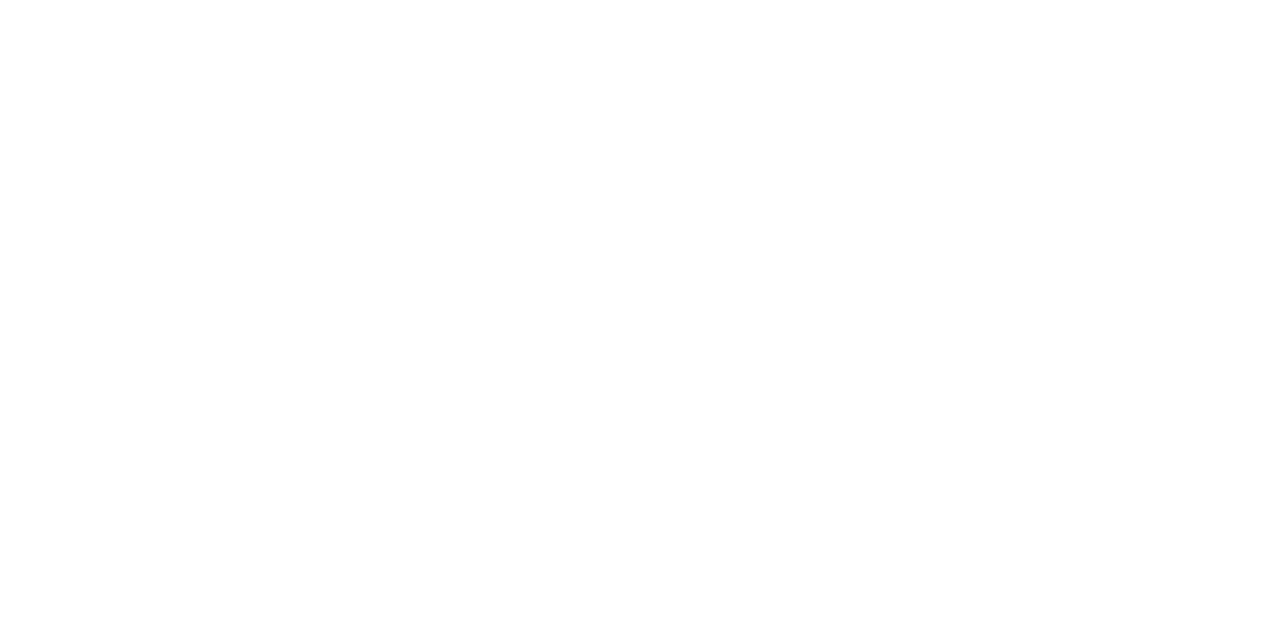
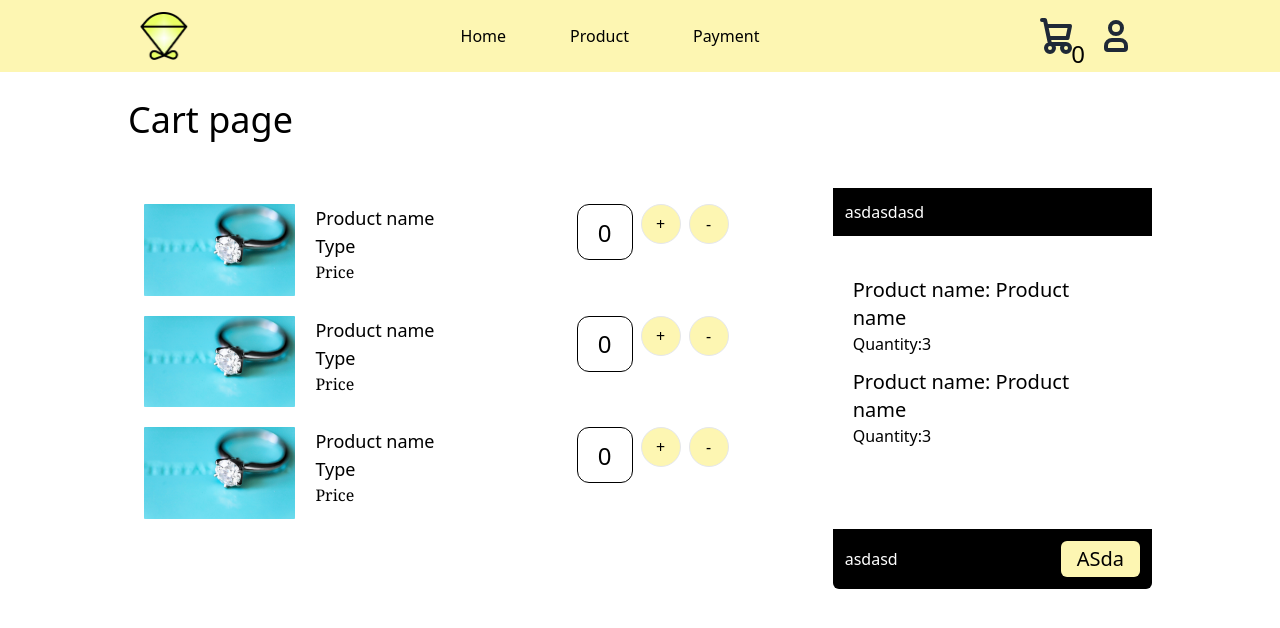
Before and after one commit to trungminhgit/JewelryStoreManagement, a React (Vite) app in the folder frontend/jewelryStore/: page /cart in a window 1280 px wide. Before the commit this address had no page. Shown: the top 628 px of the page. Built offline with nearby package versions, Linux system fonts and the light colour scheme.

Commit message:
doing: temp commit

```diff
--- a/frontend/jewelryStore/src/App.jsx
+++ b/frontend/jewelryStore/src/App.jsx
@@ -38,6 +38,7 @@ function App() {
         <BrowserRouter>
           <Routes>
             <Route path="/" element={<Home/>}/>
+            <Route path="/cart" element={<Cart/>}/>
             <Route path="/client" element={<Home2/>}/>
             <Route path="/users" element={<Users/>}/>
             <Route path="/users/add" element={<AddUser/>}/>
--- a/frontend/jewelryStore/src/components/CardProduct.jsx
+++ b/frontend/jewelryStore/src/components/CardProduct.jsx
@@ -1,6 +1,24 @@
+import {useContext} from "react";
+import {cartContext} from "../helper/Context.js";
+
 export default function CardProduct({id=null,name, subname, description, imageUrl}) {
-    const addToCart = (id)=>{
-
+    const {cart ,cartDispatch} = useContext(cartContext);
+    console.log(cart);
+    const addToCart = (id) => {
+        cartDispatch({
+            type:"add",
+            payload:{
+                id:id
+            }
+        })
+    }
+    const subtractToCart = (id) => {
+        cartDispatch({
+            type:"remove",
+            payload:{
+                id:id,
+            }
+        })
     }
 
     return (
@@ -16,7 +34,8 @@ export default function CardProduct({id=null,name, subname, description, imageUr
                 <p className="text-wrap break-all block">
                     {description}
                 </p>
-                <button onClick={()=>addToCart(id)} className="bg-yellow-400 px-4 py-2 text-white rounded-md mt-8">Mua</button>
+                <button onClick={()=>addToCart(id)} className="bg-yellow-400 px-4 py-2 text-white rounded-md mt-8">+</button>
+                <button onClick={()=>subtractToCart(id)} className="bg-yellow-400 px-4 py-2 text-white rounded-md mt-8 ml-3">-</button>
             </div>
         </>
     )
--- a/frontend/jewelryStore/src/components/NavBar.jsx
+++ b/frontend/jewelryStore/src/components/NavBar.jsx
@@ -1,4 +1,19 @@
+import {useNavigate} from "react-router-dom";
+import {useContext, useEffect, useState} from "react";
+import {cartContext} from "../helper/Context.js";
+
 export default function NavBar() {
+    const navigate = useNavigate();
+    const {cart} = useContext(cartContext);
+    const [total, setTotal] = useState(0);
+    useEffect(() => {
+        let total = 0
+        cart.cart.forEach((item) => {
+            total += Number(item.quantity);
+        })
+        setTotal(total)
+    }, [cart])
+
     return (
         <>
             <header className="bg-yellow-100">
@@ -7,16 +22,21 @@ export default function NavBar() {
                         <img src="../../public/logo.png" className="size-12" alt="logo"/>
                     </div>
                     <ul className="flex gap-16">
-                        <li>Home</li>
-                        <li>Product</li>
-                        <li>Payment</li>
+                        <li className="cursor-pointer hover:text-gray-800" onClick={()=>navigate("/client")}>Home</li>
+                        <li className="cursor-pointer hover:text-gray-800" onClick={()=>navigate("/products-client")}>Product</li>
+                        <li className="cursor-pointer hover:text-gray-800" onClick={()=>navigate("/cart")}>Payment</li>
                     </ul>
                     <div className="flex gap-3">
-                        <svg className="size-12 text-gray-800 dark:text-white" aria-hidden="true"
-                             xmlns="http://www.w3.org/2000/svg" width="24" height="24" fill="none" viewBox="0 0 24 24">
-                            <path stroke="currentColor" stroke-linecap="round" stroke-linejoin="round" stroke-width="2"
-                                  d="M5     4h1.5L9 16m0 0h8m-8 0a2 2 0 1 0 0 4 2 2 0 0 0 0-4Zm8 0a2 2 0 1 0 0 4 2 2 0 0 0 0-4Zm-8.5-3h9.25L19 7H7.312"/>
-                        </svg>
+                        <div className="relative cursor-pointer" onClick={()=>navigate("/cart")}>
+                            <svg className="size-12 text-gray-800 dark:text-white" aria-hidden="true"
+                                 xmlns="http://www.w3.org/2000/svg" width="24" height="24" fill="none"
+                                 viewBox="0 0 24 24">
+                                <path stroke="currentColor" stroke-linecap="round" stroke-linejoin="round"
+                                      stroke-width="2"
+                                      d="M5     4h1.5L9 16m0 0h8m-8 0a2 2 0 1 0 0 4 2 2 0 0 0 0-4Zm8 0a2 2 0 1 0 0 4 2 2 0 0 0 0-4Zm-8.5-3h9.25L19 7H7.312"/>
+                            </svg>
+                            <span className="text-2xl absolute -bottom-[10px] -right-[5px]">{total}</span>
+                        </div>
                         <svg className="size-12 text-gray-800 dark:text-white" aria-hidden="true"
                              xmlns="http://www.w3.org/2000/svg" width="24" height="24" fill="none" viewBox="0 0 24 24">
                             <path stroke="currentColor" stroke-width="2"
--- a/frontend/jewelryStore/src/helper/Reducer.js
+++ b/frontend/jewelryStore/src/helper/Reducer.js
@@ -43,19 +43,31 @@ export const cartInitState = {
 }
 
 export const cartReducer = (state = cartInitState, action) => {
-    switch (action.type){
+    switch (action.type) {
         case 'add':
             const exitsItem = state.cart.find(item => item.id === action.payload.id)
-            if(exitsItem){
+            if (exitsItem) {
                 return {
                     ...state,
-                    cart: state.cart.map(item => item.id === action.payload.id ? {...item, quantity:item.quantity+1} : item)
+                    cart: state.cart.map(item => item.id === action.payload.id ? {
+                        ...item,
+                        quantity: item.quantity + 1
+                    } : item)
                 }
-            }else{
+            } else {
                 return {
                     ...state,
-                    cart:[...state.cart,{...action.payload, quantity:1}]
+                    cart: [...state.cart, {...action.payload, quantity: 1}]
                 }
             }
+        case "remove":
+            return {
+                ...state,
+                cart: state.cart.map(item=>{
+                    return item.id === action.payload.id && item.quantity>=1?{...item, quantity:item.quantity-1}:item
+                }).filter(item => item.quantity>0)
+            }
+
+
     }
 }
--- a/frontend/jewelryStore/src/pages/Home2.jsx
+++ b/frontend/jewelryStore/src/pages/Home2.jsx
@@ -1,8 +1,11 @@
 import NavBar from "../components/NavBar.jsx";
 import CardSpecialProduct from "../components/CardSpecialProduct.jsx";
 import CardProduct from "../components/CardProduct.jsx";
+import {useContext} from "react";
+import {cartContext} from "../helper/Context.js";
 
 export default function Home2(){
+
     return (
         <>
             <NavBar/>
@@ -30,10 +33,10 @@ export default function Home2(){
                 </div>
                 <h2 className="text-4xl text-center mt-8 mb-14">Products</h2>
                 <div className="flex gap-8 flex-wrap justify-center mb-16">
-                    <CardProduct imageUrl="../../public/ring.png" name="asd" subname="asdd"/>
-                    <CardProduct imageUrl="../../public/ring.png" name="asd" subname="asdd"/>
-                    <CardProduct imageUrl="../../public/ring.png" name="asd" subname="asdd"/>
-                    <CardProduct imageUrl="../../public/ring.png" name="asd" subname="asdd"/>
+                    <CardProduct id={1} imageUrl="../../public/ring.png" name="asd" subname="asdd"/>
+                    <CardProduct id={2} imageUrl="../../public/ring.png" name="asd" subname="asdd"/>
+                    <CardProduct id={3} imageUrl="../../public/ring.png" name="asd" subname="asdd"/>
+                    <CardProduct id={4} imageUrl="../../public/ring.png" name="asd" subname="asdd"/>
                 </div>
             </section>
             <footer className="text-left p-3 bg-purple-400 text-white">ASDASD</footer>
```
